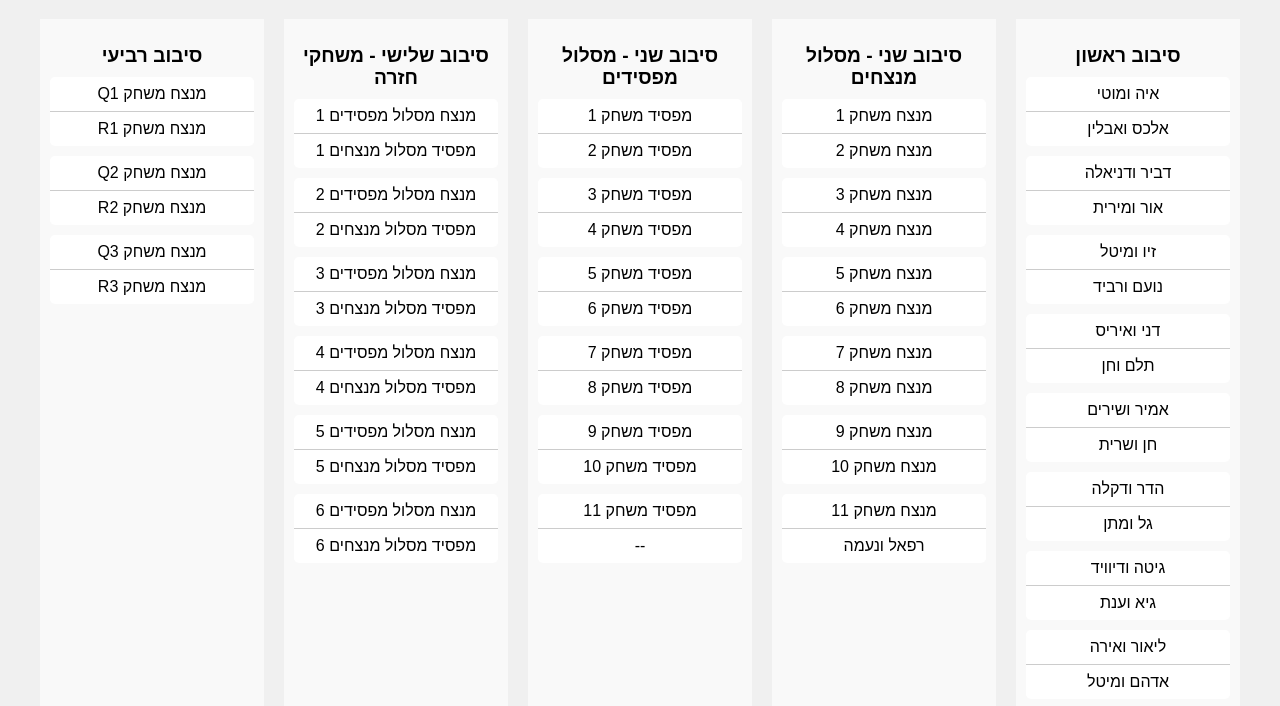
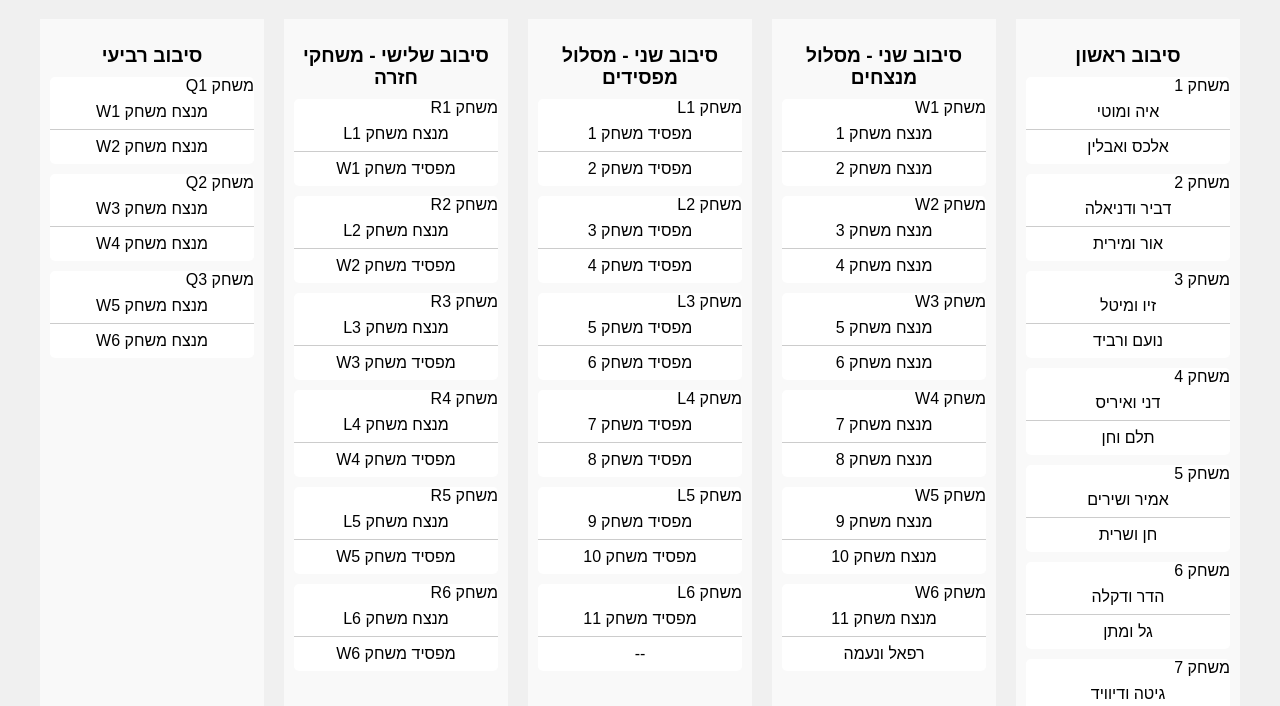
Before and after one commit to shaytheboss/pingpongdraw, a plain HTML site: page index.html in a window 1280 px wide. Shown: the part 61-767 px from the top of the page. Drawn offline with Linux system fonts and the light colour scheme.

Commit message:
Update index.html

```diff
--- a/index.html
+++ b/index.html
@@ -12,46 +12,57 @@
         <div class="round">
             <h2>סיבוב ראשון</h2>
             <div class="match">
+                <div class="game-number">משחק 1</div>
                 <div class="team">איה ומוטי</div>
                 <div class="team">אלכס ואבלין</div>
             </div>
             <div class="match">
+                <div class="game-number">משחק 2</div>
                 <div class="team">דביר ודניאלה</div>
                 <div class="team">אור ומירית</div>
             </div>
             <div class="match">
+                <div class="game-number">משחק 3</div>
                 <div class="team">זיו ומיטל</div>
                 <div class="team">נועם ורביד</div>
             </div>
             <div class="match">
+                <div class="game-number">משחק 4</div>
                 <div class="team">דני ואיריס</div>
                 <div class="team">תלם וחן</div>
             </div>
             <div class="match">
+                <div class="game-number">משחק 5</div>
                 <div class="team">אמיר ושירים</div>
                 <div class="team">חן ושרית</div>
             </div>
             <div class="match">
+                <div class="game-number">משחק 6</div>
                 <div class="team">הדר ודקלה</div>
                 <div class="team">גל ומתן</div>
             </div>
             <div class="match">
+                <div class="game-number">משחק 7</div>
                 <div class="team">גיטה ודיוויד</div>
                 <div class="team">גיא וענת</div>
             </div>
             <div class="match">
+                <div class="game-number">משחק 8</div>
                 <div class="team">ליאור ואירה</div>
                 <div class="team">אדהם ומיטל</div>
             </div>
             <div class="match">
+                <div class="game-number">משחק 9</div>
                 <div class="team">אלכס ואיווטה</div>
                 <div class="team">ברק וצליל</div>
             </div>
             <div class="match">
+                <div class="game-number">משחק 10</div>
                 <div class="team">ודים ודקלה</div>
                 <div class="team">רותם ועינב</div>
             </div>
             <div class="match">
+                <div class="game-number">משחק 11</div>
                 <div class="team">אביעד וטטי</div>
                 <div class="team">יורי ודנה</div>
             </div>
@@ -63,26 +74,32 @@
         <div class="round">
             <h2>סיבוב שני - מסלול מנצחים</h2>
             <div class="match">
+                <div class="game-number">משחק W1</div>
                 <div class="team">מנצח משחק 1</div>
                 <div class="team">מנצח משחק 2</div>
             </div>
             <div class="match">
+                <div class="game-number">משחק W2</div>
                 <div class="team">מנצח משחק 3</div>
                 <div class="team">מנצח משחק 4</div>
             </div>
             <div class="match">
+                <div class="game-number">משחק W3</div>
                 <div class="team">מנצח משחק 5</div>
                 <div class="team">מנצח משחק 6</div>
             </div>
             <div class="match">
+                <div class="game-number">משחק W4</div>
                 <div class="team">מנצח משחק 7</div>
                 <div class="team">מנצח משחק 8</div>
             </div>
             <div class="match">
+                <div class="game-number">משחק W5</div>
                 <div class="team">מנצח משחק 9</div>
                 <div class="team">מנצח משחק 10</div>
             </div>
             <div class="match">
+                <div class="game-number">משחק W6</div>
                 <div class="team">מנצח משחק 11</div>
                 <div class="team">רפאל ונעמה</div>
             </div>
@@ -91,26 +108,32 @@
         <div class="round">
             <h2>סיבוב שני - מסלול מפסידים</h2>
             <div class="match">
+                <div class="game-number">משחק L1</div>
                 <div class="team">מפסיד משחק 1</div>
                 <div class="team">מפסיד משחק 2</div>
             </div>
             <div class="match">
+                <div class="game-number">משחק L2</div>
                 <div class="team">מפסיד משחק 3</div>
                 <div class="team">מפסיד משחק 4</div>
             </div>
             <div class="match">
+                <div class="game-number">משחק L3</div>
                 <div class="team">מפסיד משחק 5</div>
                 <div class="team">מפסיד משחק 6</div>
             </div>
             <div class="match">
+                <div class="game-number">משחק L4</div>
                 <div class="team">מפסיד משחק 7</div>
                 <div class="team">מפסיד משחק 8</div>
             </div>
             <div class="match">
+                <div class="game-number">משחק L5</div>
                 <div class="team">מפסיד משחק 9</div>
                 <div class="team">מפסיד משחק 10</div>
             </div>
             <div class="match">
+                <div class="game-number">משחק L6</div>
                 <div class="team">מפסיד משחק 11</div>
                 <div class="team">--</div>
             </div>
@@ -119,44 +142,72 @@
         <div class="round">
             <h2>סיבוב שלישי - משחקי חזרה</h2>
             <div class="match">
-                <div class="team">מנצח מסלול מפסידים 1</div>
-                <div class="team">מפסיד מסלול מנצחים 1</div>
+                <div class="game-number">משחק R1</div>
+                <div class="team">מנצח משחק L1</div>
+                <div class="team">מפסיד משחק W1</div>
             </div>
             <div class="match">
-                <div class="team">מנצח מסלול מפסידים 2</div>
-                <div class="team">מפסיד מסלול מנצחים 2</div>
+                <div class="game-number">משחק R2</div>
+                <div class="team">מנצח משחק L2</div>
+                <div class="team">מפסיד משחק W2</div>
             </div>
             <div class="match">
-                <div class="team">מנצח מסלול מפסידים 3</div>
-                <div class="team">מפסיד מסלול מנצחים 3</div>
+                <div class="game-number">משחק R3</div>
+                <div class="team">מנצח משחק L3</div>
+                <div class="team">מפסיד משחק W3</div>
             </div>
             <div class="match">
-                <div class="team">מנצח מסלול מפסידים 4</div>
-                <div class="team">מפסיד מסלול מנצחים 4</div>
+                <div class="game-number">משחק R4</div>
+                <div class="team">מנצח משחק L4</div>
+                <div class="team">מפסיד משחק W4</div>
             </div>
             <div class="match">
-                <div class="team">מנצח מסלול מפסידים 5</div>
-                <div class="team">מפסיד מסלול מנצחים 5</div>
+                <div class="game-number">משחק R5</div>
+                <div class="team">מנצח משחק L5</div>
+                <div class="team">מפסיד משחק W5</div>
             </div>
             <div class="match">
-                <div class="team">מנצח מסלול מפסידים 6</div>
-                <div class="team">מפסיד מסלול מנצחים 6</div>
+                <div class="game-number">משחק R6</div>
+                <div class="team">מנצח משחק L6</div>
+                <div class="team">מפסיד משחק W6</div>
             </div>
         </div>
         <!-- Fourth Round -->
         <div class="round">
             <h2>סיבוב רביעי</h2>
             <div class="match">
-                <div class="team">מנצח משחק Q1</div>
-                <div class="team">מנצח משחק R1</div>
+                <div class="game-number">משחק Q1</div>
+                <div class="team">מנצח משחק W1</div>
+                <div class="team">מנצח משחק W2</div>
             </div>
             <div class="match">
-                <div class="team">מנצח משחק Q2</div>
-                <div class="team">מנצח משחק R2</div>
+                <div class="game-number">משחק Q2</div>
+                <div class="team">מנצח משחק W3</div>
+                <div class="team">מנצח משחק W4</div>
             </div>
             <div class="match">
+                <div class="game-number">משחק Q3</div>
+                <div class="team">מנצח משחק W5</div>
+                <div class="team">מנצח משחק W6</div>
+            </div>
+        </div>
+        <!-- Fifth Round -->
+        <div class="round">
+            <h2>סיבוב חמישי</h2>
+            <div class="match">
+                <div class="game-number">משחק S1</div>
+                <div class="team">מנצח משחק R1</div>
+                <div class="team">מנצח משחק Q1</div>
+            </div>
+            <div class="match">
+                <div class="game-number">משחק S2</div>
+                <div class="team">מנצח משחק R2</div>
+                <div class="team">מנצח משחק Q2</div>
+            </div>
+            <div class="match">
+                <div class="game-number">משחק S3</div>
+                <div class="team">מנצח משחק R3</div>
                 <div class="team">מנצח משחק Q3</div>
-                <div class="team">מנצח משחק R3</div>
             </div>
         </div>
         <!-- Continue adding rounds as needed -->
```
